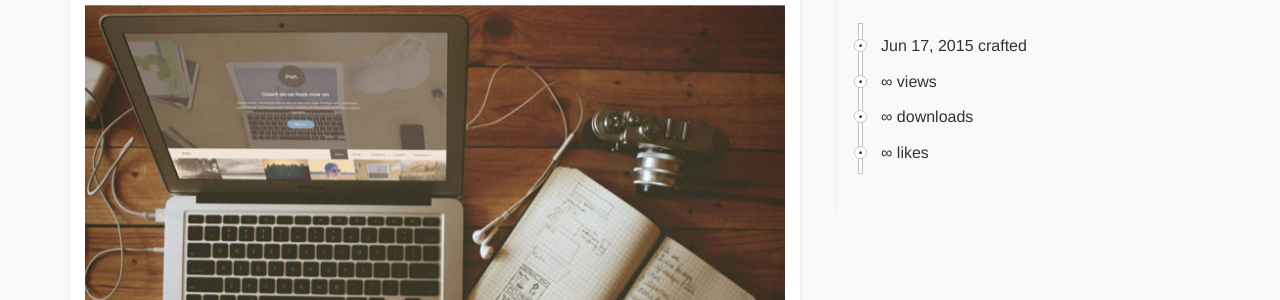
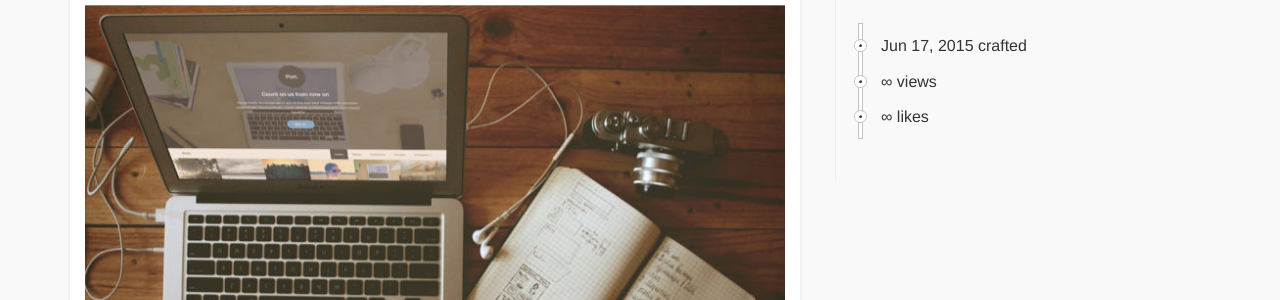
Before and after one commit to reardestani/essentialui, a Jekyll site: the page built from _posts/2015-06-17-port-minimal-portfolio-header.markdown, in a window 1280 px wide and 900 px high, scrolled down 619 px. Shown: the part 152-452 px from the top of the window. Built offline with Jekyll 4.4.1, drawn with Linux system fonts in a browser that asks for light colours; comment, search, counter and statistics services are not loaded.

Commit message:
Download counter removed from premium products

```diff
--- a/_layouts/post.html
+++ b/_layouts/post.html
@@ -27,7 +27,9 @@
                 <li>{{ page.update | date: "%b %-d, %Y" }} updated</li>
               {% endif %}
               <li><soan class="counter-views">&infin;</soan> views</li>
-              <li><soan class="counter-downloads">&infin;</soan> downloads</li>
+              {% if page.category == "freebie" %}
+                <li><soan class="counter-downloads">&infin;</soan> downloads</li>
+              {% endif %}
               <li><soan class="counter-likes">&infin;</soan> likes</li>
             </ul>
           </aside>
```
